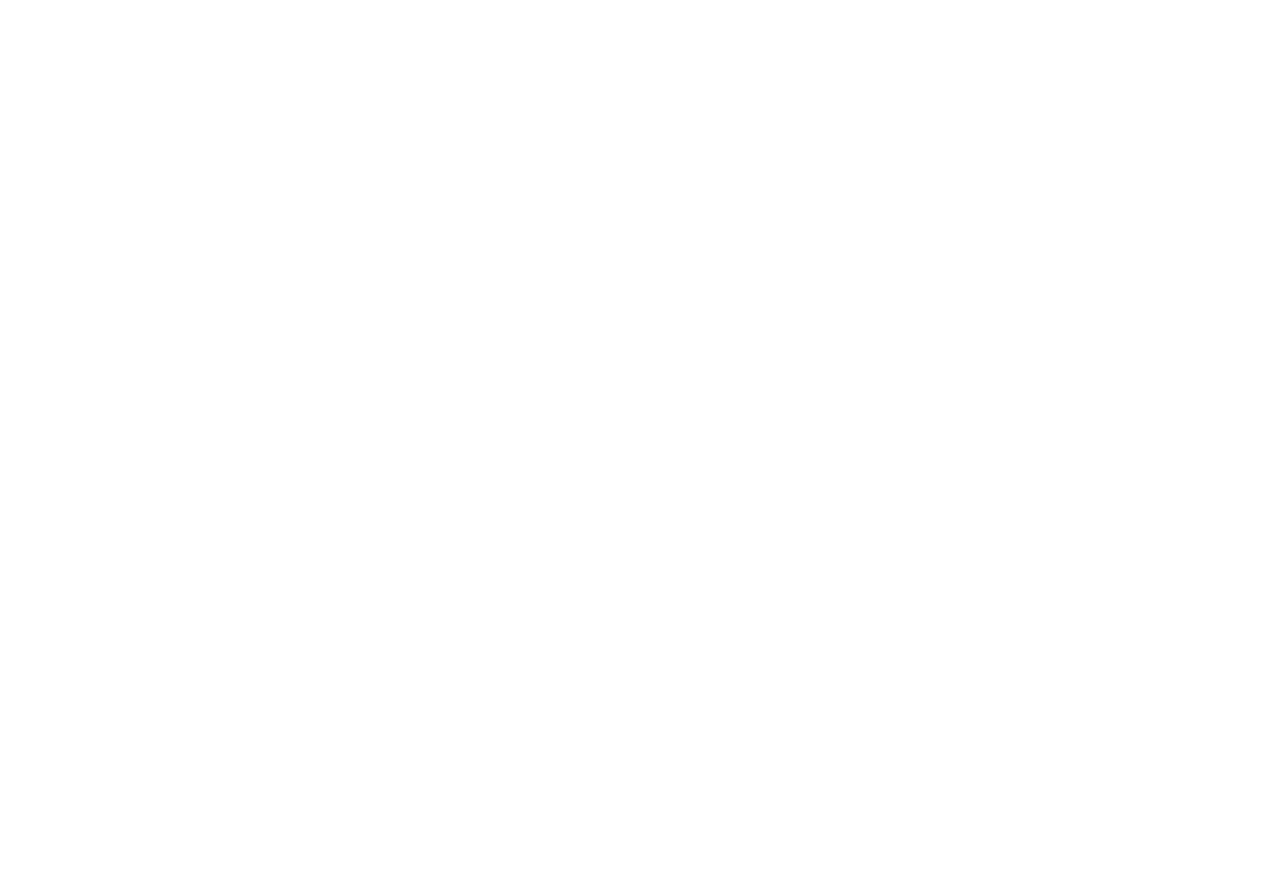
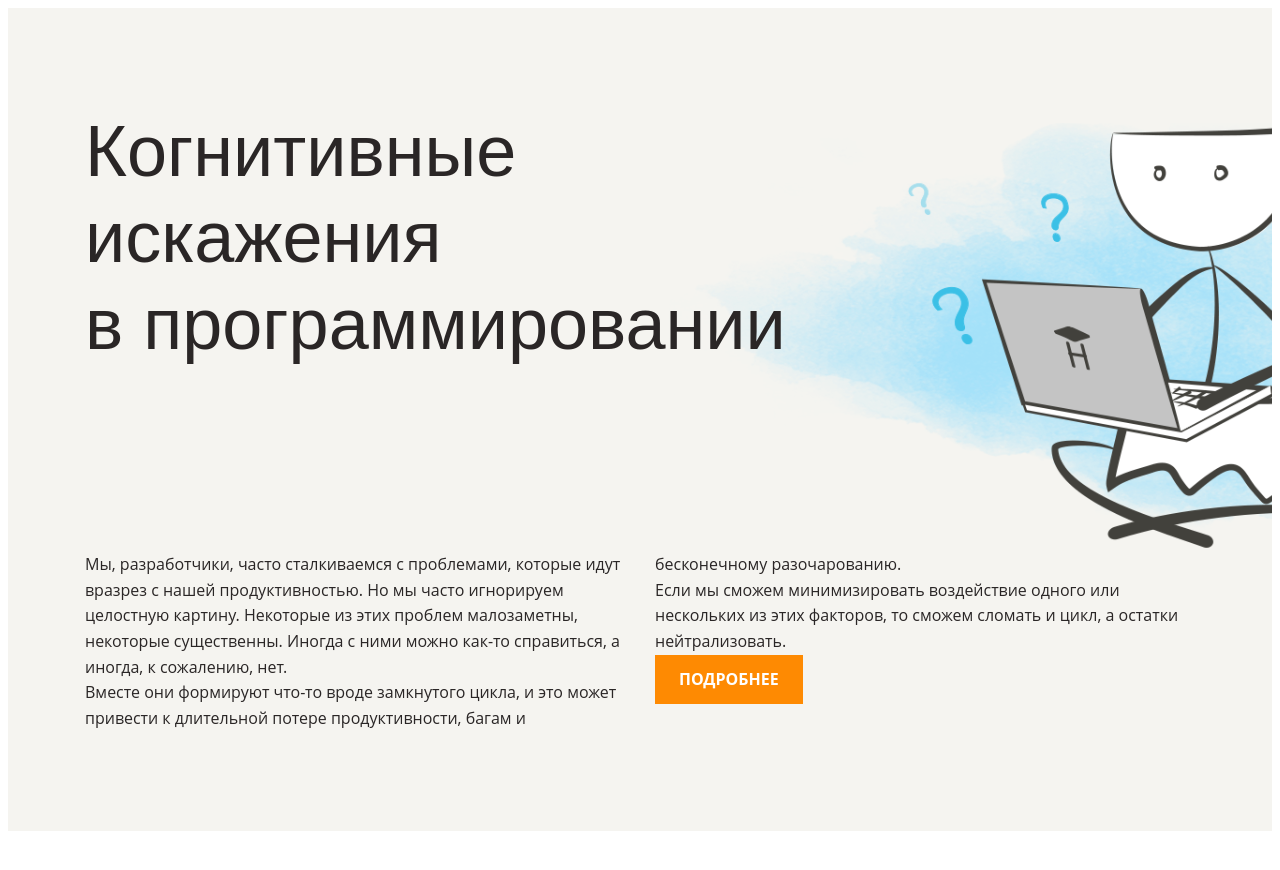
Before and after one commit to I-Gromov/layout-designer-project-lvl1, a website: page src/index.html in a window 1280 px wide. After the commit the page ends 839 px from the top, so only its background shows below. Drawn offline with Linux system fonts and the light colour scheme; a web font is replaced by a local one.

Commit message:
Сверстать header и прописать стили

```diff
--- a/src/index.html
+++ b/src/index.html
@@ -8,7 +8,33 @@
     <link rel="stylesheet" href="styles/style.css" />
   </head>
   <body>
-    <header></header>
+    <header>
+      <div class="wrapper">
+        <h1 class="header_title">
+          Когнитивные<br />
+          искажения <br /><span>в программировании</span>
+        </h1>
+        <div class="header_text-wrapper">
+          <p>
+            Мы, разработчики, часто сталкиваемся с проблемами, которые идут
+            вразрез с нашей продуктивностью. Но мы часто игнорируем целостную
+            картину. Некоторые из этих проблем малозаметны, некоторые
+            существенны. Иногда с ними можно как-то справиться, а иногда, к
+            сожалению, нет.
+          </p>
+          <p>
+            Вместе они формируют что-то вроде замкнутого цикла, и это может
+            привести к длительной потере продуктивности, багам и бесконечному
+            разочарованию.
+          </p>
+          <p>
+            Если мы сможем минимизировать воздействие одного или нескольких из
+            этих факторов, то сможем сломать и цикл, а остатки нейтрализовать.
+          </p>
+          <a class="btn btn-orange" href="#">Подробнее</a>
+        </div>
+      </div>
+    </header>
     <main>
       <section>
         <h1></h1>
@@ -19,7 +45,6 @@
       <section></section>
       <section></section>
       <section></section>
-      <section></section>
     </main>
     <footer></footer>
   </body>
--- a/src/styles/style.css
+++ b/src/styles/style.css
@@ -13,51 +13,129 @@
 }
 
 @font-face {
-  font-family: "Neucha";
-  src: url("../fonts/Neucha/Neucha-Regular.ttf");
+    font-family: 'Neucha';
+
+    src: url('../fonts/Neucha/Neucha-Regular.ttf');
 }
 
 @font-face {
-  font-family: "Open Sans";
-  src: url("../fonts/Open_Sans/static/OpenSans/OpenSans-Regular.ttf");
+    font-family: 'Open Sans';
     font-weight: 400;
+
+    src: url('../fonts/Open_Sans/static/OpenSans/OpenSans-Regular.ttf');
 }
 
 @font-face {
-  font-family: "Open Sans";
-  src: url("../fonts/Open_Sans/static/OpenSans/OpenSans-Bold.ttf");
+    font-family: 'Open Sans';
     font-weight: 700;
+
+    src: url('../fonts/Open_Sans/static/OpenSans/OpenSans-Bold.ttf');
 }
 
 body {
-  font-family: "Open Sans", sans-serif;
+    font-family: 'Open Sans', sans-serif;
     font-size: 16px;
     line-height: 1.6em;
     color: var(--dark);
 }
 
+p {
+    margin: 0;
+    padding: 0;
+}
+
 h1,
 h2,
 h3 {
-  font-family: "Neucha", sans-serif;
+    margin: 0;
+    padding: 0;
+
+    font-family: 'Neucha', sans-serif;
     line-height: 1.2em;
 }
 
 h1 {
-  font-style: 72px;
+    font-size: 72px;
 }
 
 h2 {
-  font-style: 60px;
+    font-size: 60px;
 }
 
 h3 {
-  font-style: 34px;
+    font-size: 34px;
 }
 
-section {
+a {
+    text-decoration: none;
+}
+
+.btn {
+    display: block;
+
+    box-sizing: border-box;
+    width: 148px;
+    height: 49px;
+    padding: 12px 24px;
+}
+
+.btn-orange {
+    font-weight: bold;
+    color: var(--white);
+
+    text-transform: uppercase;
+
+    background-color: var(--main);
+}
+
+.wrapper {
     max-width: 1110px;
-  text-align: center;
+    margin-right: auto;
+    margin-left: auto;
     padding-top: 100px;
     padding-bottom: 100px;
+
+    text-align: center;
 }
+
+header::before {
+    position: absolute;
+    top: 0;
+    left: 0;
+    z-index: -1;
+
+    display: block;
+
+    width: 100%;
+    height: 100%;
+
+    content: '';
+
+    background-image: url('../../images/background.png');
+    background-repeat: no-repeat;
+    background-size: cover;
+    opacity: .1;
+}
+
+header {
+    background-color: var(--light);
+    background-image: url('../../images/main.png');
+    background-repeat: no-repeat;
+    background-position: 661px 55px;
+    background-size: 1082px 525px;
+}
+
+.header_title {
+    margin-bottom: 185px;
+
+    font-weight: 400;
+
+    text-align: left;
+}
+
+.header_text-wrapper {
+    text-align: left;
+
+    column-count: 2;
+    column-gap: 30px;
+}
```
Lines whose indentation alone changed are shown as unchanged.
